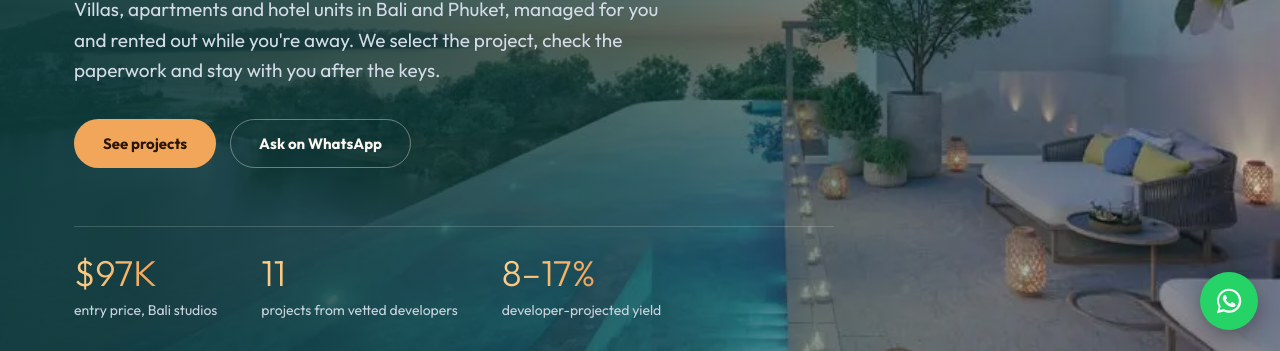
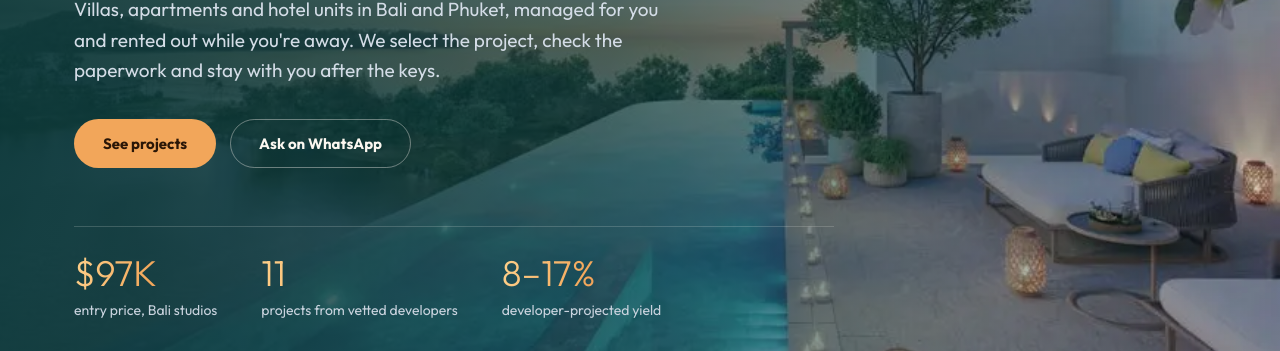
Before and after one commit to KoryunZ/partner-landings, a plain HTML site: page real-estate/index.html in a window 1280 px wide. Shown: the part 448-799 px from the top of the page. Drawn offline with Linux system fonts and the light colour scheme.

Commit message:
Remove floating WhatsApp icon
Co-Authored-By: Claude Opus 5.5 <noreply@anthropic.com>
Claude-Session: https://claude.ai/code/session_01JWeX737ZaJu41z8fWPjV1k

```diff
--- a/real-estate/index.html
+++ b/real-estate/index.html
@@ -392,7 +392,7 @@ footer{padding:44px 0;border-top:1px solid var(--line);color:var(--muted);font-s
   <div class="wrap"><details id="privacy"><summary data-i18n="privacy">Privacy policy</summary><p data-i18n="privacy_txt">We use the details you send only to contact you about your request. We do not sell or share them with third parties except the partners needed to process your application, and only with your consent. You can ask us to delete your data at any time via WhatsApp.</p></details></div>
 </footer>
 
-<a href="#" class="wa-float js-wa" aria-label="WhatsApp"><svg viewBox="0 0 32 32"><path d="M16 3C9 3 3.3 8.6 3.3 15.6c0 2.2.6 4.4 1.7 6.3L3.2 29l7.3-1.9c1.8 1 3.9 1.5 5.9 1.5h.1c7 0 12.6-5.7 12.6-12.6C29 8.6 23 3 16 3zm0 23.1c-1.9 0-3.7-.5-5.3-1.4l-.4-.2-4.3 1.1 1.2-4.2-.3-.4c-1-1.6-1.5-3.5-1.5-5.4 0-5.8 4.7-10.5 10.6-10.5 5.8 0 10.5 4.7 10.5 10.5 0 5.8-4.7 10.5-10.5 10.5zm5.8-7.9c-.3-.2-1.9-.9-2.2-1-.3-.1-.5-.2-.7.2-.2.3-.8 1-1 1.2-.2.2-.4.2-.7.1-.3-.2-1.4-.5-2.6-1.6-1-.9-1.6-1.9-1.8-2.2-.2-.3 0-.5.1-.7l.5-.6c.2-.2.2-.3.3-.5.1-.2.1-.4 0-.6l-1-2.4c-.3-.6-.5-.5-.7-.5h-.6c-.2 0-.6.1-.9.4-.3.3-1.2 1.2-1.2 2.9s1.2 3.4 1.4 3.6c.2.2 2.4 3.7 5.8 5.1 2.9 1.1 3.4.9 4.1.9.6-.1 1.9-.8 2.2-1.5.3-.7.3-1.4.2-1.5-.1-.2-.3-.3-.7-.4z"/></svg></a>
+
 <script>
 const CONFIG = {
   page: "real_estate",
```
Also changed, not shown: residency/index.html (+1 -1 lines).
